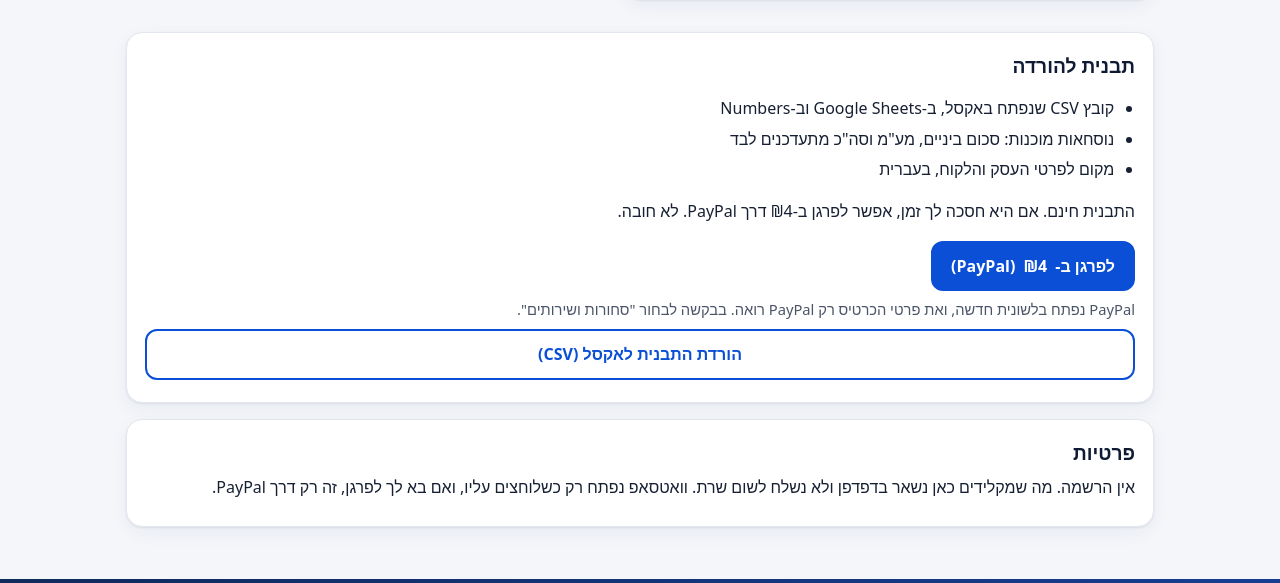
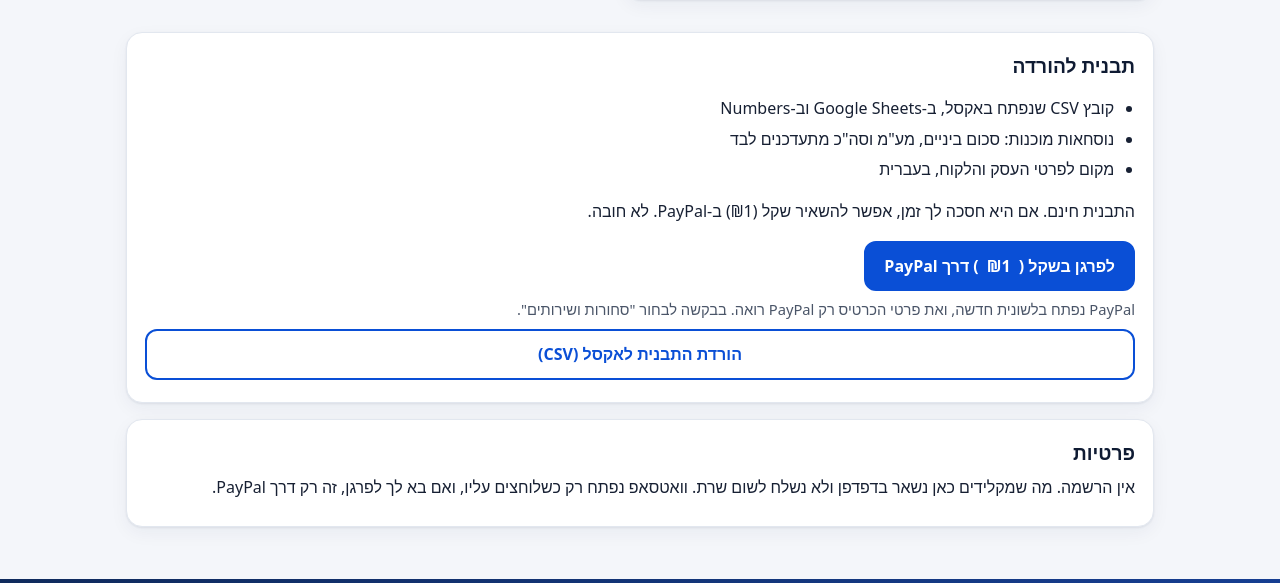
Before and after one commit to scocomakoko/quotekit-il, a plain HTML site: page quote/index.html in a window 1280 px wide. Shown: the part 2154-2737 px from the top of the page. Drawn offline with Linux system fonts and the light colour scheme.

Commit message:
Set Hebrew tip to one shekel
Hebrew pay button now links to PayPal.me/QuoteKitIL/1ILS and reads
"לפרגן בשקל (₪1)". English stays $1, checklists stay at ₪10.

Co-Authored-By: Claude Sonnet 5.5 <noreply@anthropic.com>

```diff
--- a/quote/app.js
+++ b/quote/app.js
@@ -1,7 +1,7 @@
 (function(){
 // VAT rate fixed by law. Change here only if the law changes.
 var VAT_RATE=18;
-var PAY={he:{url:"https://paypal.me/QuoteKitIL/4ILS",amount:4,currency:"ILS",pre:"לפרגן ב-",price:"₪4",post:" (PayPal)"},en:{url:"https://paypal.me/QuoteKitIL/1USD",amount:1,currency:"USD",pre:"Chip in ",price:"$1",post:" via PayPal"}};
+var PAY={he:{url:"https://paypal.me/QuoteKitIL/1ILS",amount:1,currency:"ILS",pre:"לפרגן בשקל (",price:"₪1",post:") דרך PayPal"},en:{url:"https://paypal.me/QuoteKitIL/1USD",amount:1,currency:"USD",pre:"Chip in ",price:"$1",post:" via PayPal"}};
 var CFG={provider:"paypal.me",telemetryEndpoint:""};
 var T={
  he:{title:"הצעת מחיר ומע\"מ לפרילנסרים | QuoteKit IL",desc:"תיאור",qty:"כמות",price:"מחיר ליחידה",pricePrint:"מחיר ליחידה (לפני מע\"מ)",lt:"סה\"כ שורה",rm:"הסרת שורה",
@@ -164,5 +164,5 @@ function init(){try{var sv=localStorage.getItem("qk_lang");if(sv==="en"||sv==="h
  applyLang();log("page_view")}
 if(typeof document==="undefined"){module.exports={totals:totals,round2:round2,VAT_RATE:VAT_RATE};return}
 if(location.protocol==="file:"){init()}else{
- fetch("payment.config.json").then(function(r){return r.json()}).then(function(c){if(!c||typeof c!=="object")return;if(c.he&&c.he.url==="https://paypal.me/QuoteKitIL/4ILS")PAY.he.url=c.he.url;if(c.en&&c.en.url==="https://paypal.me/QuoteKitIL/1USD")PAY.en.url=c.en.url;if(typeof c.telemetryEndpoint==="string"&&c.telemetryEndpoint){try{var u=new URL(c.telemetryEndpoint,location.href);if(u.protocol==="https:"&&u.origin===location.origin)CFG.telemetryEndpoint=u.href}catch(e){}}}).catch(function(){}).then(init)}
+ fetch("payment.config.json").then(function(r){return r.json()}).then(function(c){if(!c||typeof c!=="object")return;if(c.he&&c.he.url==="https://paypal.me/QuoteKitIL/1ILS")PAY.he.url=c.he.url;if(c.en&&c.en.url==="https://paypal.me/QuoteKitIL/1USD")PAY.en.url=c.en.url;if(typeof c.telemetryEndpoint==="string"&&c.telemetryEndpoint){try{var u=new URL(c.telemetryEndpoint,location.href);if(u.protocol==="https:"&&u.origin===location.origin)CFG.telemetryEndpoint=u.href}catch(e){}}}).catch(function(){}).then(init)}
 })();
--- a/quote/index.html
+++ b/quote/index.html
@@ -56,13 +56,13 @@
 <button type="button" class="alt" id="printBtn"><svg viewBox="0 0 24 24" aria-hidden="true"><path d="M7 9V3h10v6M7 17H5a1 1 0 0 1-1-1v-6a1 1 0 0 1 1-1h14a1 1 0 0 1 1 1v6a1 1 0 0 1-1 1h-2M7 14h10v7H7z"/></svg><span data-he="הדפסה או שמירה כ-PDF" data-en="Print or save as PDF">הדפסה או שמירה כ-PDF</span></button>
 <button type="button" class="alt" id="newBtn" data-he="הצעה חדשה" data-en="New quote">הצעה חדשה</button>
 <p id="copyMsg" class="msg" role="status"></p><textarea id="copyBox" readonly hidden aria-label="הטקסט להעתקה"></textarea>
-<div id="postAsk" class="ask" hidden><p data-he="מוכן. אם זה חסך לך זמן, אפשר לפרגן ב-₪4. לא חובה." data-en="Done. If this saved you time, you can chip in $1. Totally optional.">מוכן. אם זה חסך לך זמן, אפשר לפרגן ב-₪4. לא חובה.</p><a class="btn" id="payBtn2" href="https://paypal.me/QuoteKitIL/4ILS" target="_blank" rel="noopener noreferrer">לפרגן ב-<bdi dir="ltr">₪4</bdi> (PayPal)</a></div></div></div>
+<div id="postAsk" class="ask" hidden><p data-he="מוכן. אם זה חסך לך זמן, אפשר להשאיר שקל ב-PayPal. לא חובה." data-en="Done. If this saved you time, you can chip in $1. Totally optional.">מוכן. אם זה חסך לך זמן, אפשר להשאיר שקל ב-PayPal. לא חובה.</p><a class="btn" id="payBtn2" href="https://paypal.me/QuoteKitIL/1ILS" target="_blank" rel="noopener noreferrer">לפרגן בשקל (<bdi dir="ltr">₪1</bdi>) דרך PayPal</a></div></div></div>
 </div>
 
 <section id="template"><h2 data-he="תבנית להורדה" data-en="Downloadable template">תבנית להורדה</h2>
 <ul class="list"><li data-he="קובץ CSV שנפתח באקסל, ב-Google Sheets וב-Numbers" data-en="CSV file that opens in Excel, Google Sheets and Numbers">קובץ CSV שנפתח באקסל, ב-Google Sheets וב-Numbers</li><li data-he="נוסחאות מוכנות: סכום ביניים, מע&quot;מ וסה&quot;כ מתעדכנים לבד" data-en="Live formulas: subtotal, VAT and total update on their own">נוסחאות מוכנות: סכום ביניים, מע"מ וסה"כ מתעדכנים לבד</li><li data-he="מקום לפרטי העסק והלקוח, בעברית" data-en="Fields for business and client details">מקום לפרטי העסק והלקוח, בעברית</li></ul>
-<p><span data-he="התבנית חינם. אם היא חסכה לך זמן, אפשר לפרגן ב-" data-en="The template is free. If it saved you some time, you can chip in ">התבנית חינם. אם היא חסכה לך זמן, אפשר לפרגן ב-</span><bdi dir="ltr" data-he="₪4" data-en="$1">₪4</bdi><span data-he=" דרך PayPal. לא חובה." data-en=" via PayPal. Totally optional."> דרך PayPal. לא חובה.</span></p>
-<a class="btn" id="payBtn" href="https://paypal.me/QuoteKitIL/4ILS" target="_blank" rel="noopener noreferrer">לפרגן ב-<bdi dir="ltr">₪4</bdi> (PayPal)</a>
+<p><span data-he="התבנית חינם. אם היא חסכה לך זמן, אפשר להשאיר שקל (" data-en="The template is free. If it saved you some time, you can chip in ">התבנית חינם. אם היא חסכה לך זמן, אפשר להשאיר שקל (</span><bdi dir="ltr" data-he="₪1" data-en="$1">₪1</bdi><span data-he=") ב-PayPal. לא חובה." data-en=" via PayPal. Totally optional.">) ב-PayPal. לא חובה.</span></p>
+<a class="btn" id="payBtn" href="https://paypal.me/QuoteKitIL/1ILS" target="_blank" rel="noopener noreferrer">לפרגן בשקל (<bdi dir="ltr">₪1</bdi>) דרך PayPal</a>
 <p class="hint" data-he="PayPal נפתח בלשונית חדשה, ואת פרטי הכרטיס רק PayPal רואה. בבקשה לבחור &quot;סחורות ושירותים&quot;." data-en="PayPal opens in a new tab, and only PayPal sees your card details. Please choose &quot;Goods &amp; Services&quot;.">PayPal נפתח בלשונית חדשה, ואת פרטי הכרטיס רק PayPal רואה. בבקשה לבחור "סחורות ושירותים".</p>
 <a class="btn ghost" id="dlLink" href="quote-template.csv" download data-he="הורדת התבנית לאקסל (CSV)" data-en="Download template for Excel (CSV)">הורדת התבנית לאקסל (CSV)</a></section>
 
--- a/quote/payment.config.json
+++ b/quote/payment.config.json
@@ -1,8 +1,8 @@
 {
   "provider": "paypal.me",
   "he": {
-    "url": "https://paypal.me/QuoteKitIL/4ILS",
-    "amount": 4,
+    "url": "https://paypal.me/QuoteKitIL/1ILS",
+    "amount": 1,
     "currency": "ILS"
   },
   "en": {
```
Also changed, not shown: index.html (+1 -1 lines), llms.txt, 1 other file.
